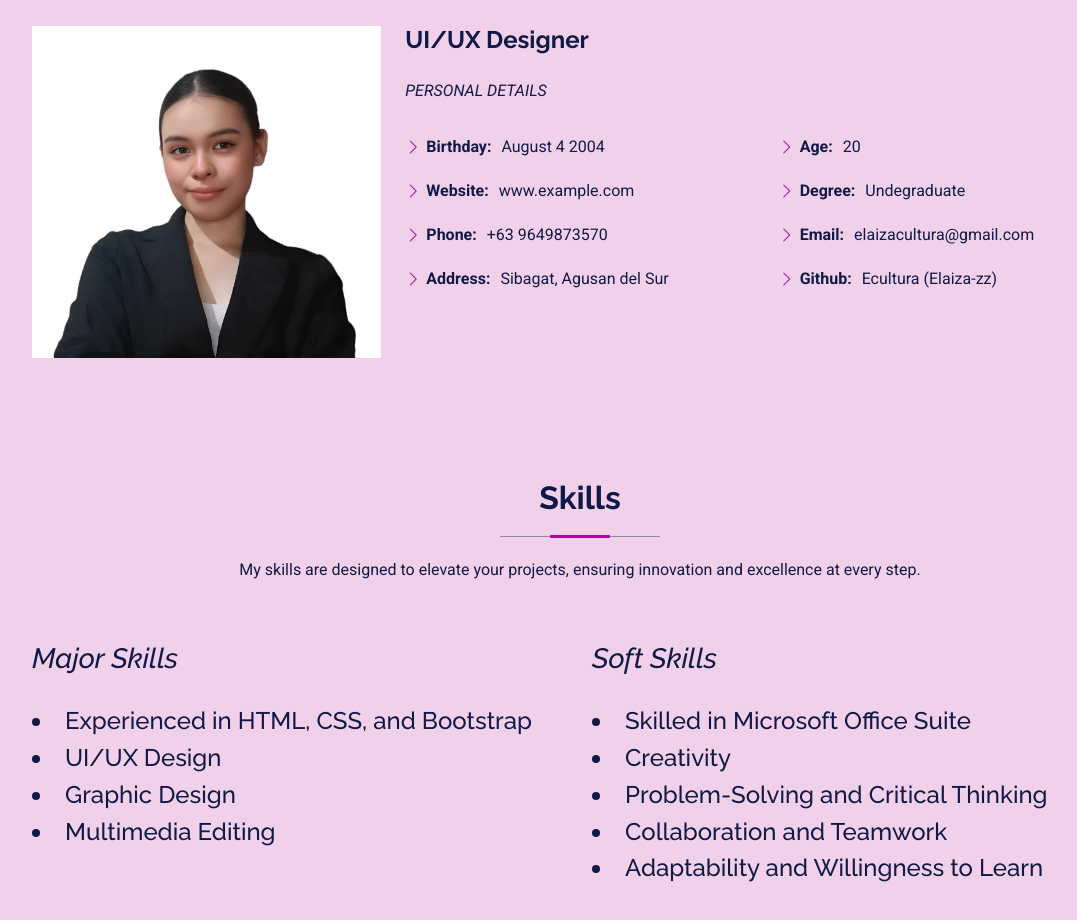
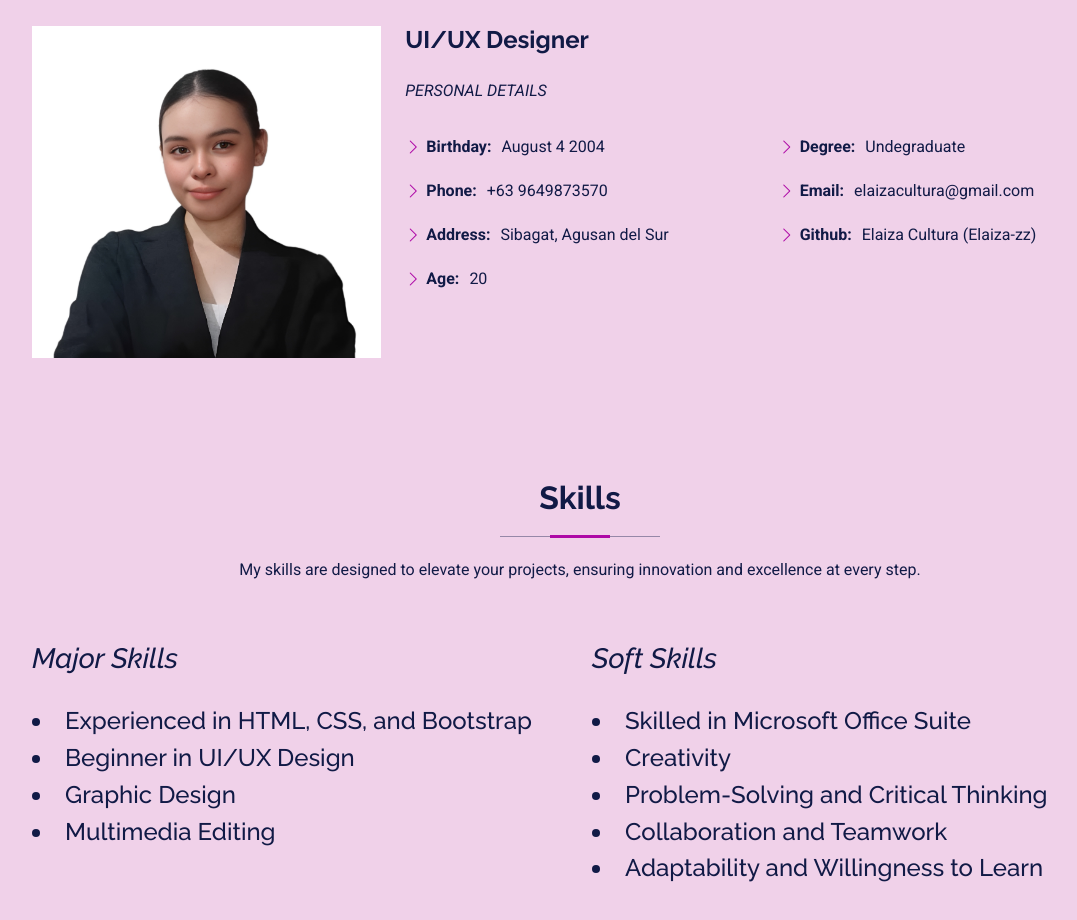
Before and after one commit to Elaiza-zz/Elaiza-zz.github.io, a plain HTML site: page index.html in a window 1280 px wide. Shown: the part 1020-1940 px from the top of the page, without its empty margins (140-1217 px from the left). Drawn offline with Linux system fonts and the light colour scheme.

Commit message:
added some changes

```diff
--- a/index.html
+++ b/index.html
@@ -141,8 +141,10 @@ animateCircles();
 }
 
 body {
-
-  cursor: url("assets/img/cursor/icons8-cursor-resize.png"), auto;
+  color: var(--default-color);
+  background-color: var(--background-color);
+  font-family: var(--default-font);
+  cursor: url("assets/img/cursor/icons8-cursor-resize.png")0 0, default;
 
 }
 
@@ -154,9 +156,8 @@ button,
 
 }
 
+</style>
 
-
-</style>
 
 <body class="index-page">
 
@@ -187,7 +188,7 @@ button,
         <div class="row justify-content-center">
           <div class="col-lg-9">
             <h2>Elaiza Cultura</h2>
-            <p>I'm an <span class="typed" data-typed-items="UI/UX Designer, 3rd Year Student,Information System Student"></span><span class="typed-cursor typed-cursor--blink" aria-hidden="true"></span></p>
+            <p>I'm an <span class="typed" data-typed-items="3rd Year Student,Information System Student"></span><span class="typed-cursor typed-cursor--blink" aria-hidden="true"></span></p>
             <div class="social-links">
               <a href="https://www.facebook.com/share/1LmkjMehZP/?mibextid=wwXIfr"><i class="bi bi-facebook"></i></a>
               <a href="https://www.instagram.com/ezza_cultura?igsh=a2x4NHd1a2Izd3Zj&utm_source=qr"><i class="bi bi-instagram"></i></a>
@@ -231,17 +232,16 @@ button,
               <div class="col-lg-6">
                 <ul>
                   <li><i class="bi bi-chevron-right"></i> <strong>Birthday:</strong> <span>August 4 2004</span></li>
-                  <li><i class="bi bi-chevron-right"></i> <strong>Website:</strong> <span>www.example.com</span></li>
                   <li><i class="bi bi-chevron-right"></i> <strong>Phone:</strong> <span>+63 9649873570</span></li>
                   <li><i class="bi bi-chevron-right"></i> <strong>Address:</strong> <span>Sibagat, Agusan del Sur</span></li>
+                  <li><i class="bi bi-chevron-right"></i> <strong>Age:</strong> <span>20</span></li>
                 </ul>
               </div>
               <div class="col-lg-6">
                 <ul>
-                  <li><i class="bi bi-chevron-right"></i> <strong>Age:</strong> <span>20</span></li>
                   <li><i class="bi bi-chevron-right"></i> <strong>Degree:</strong> <span>Undegraduate</span></li>
                   <li><i class="bi bi-chevron-right"></i> <strong>Email:</strong> <span>elaizacultura@gmail.com</span></li>
-                  <li><i class="bi bi-chevron-right"></i> <strong>Github:</strong> <span>Ecultura (Elaiza-zz)</span></li>
+                  <li><i class="bi bi-chevron-right"></i> <strong>Github:</strong> <span>Elaiza Cultura (Elaiza-zz)</span></li>
                 </ul>
               </div>
             </div>
@@ -279,7 +279,7 @@ button,
                 </div>
 
                 <div class="resume-item pb-0">
-                    <h4><li>UI/UX Design</li></h4>
+                    <h4><li>Beginner in UI/UX Design</li></h4>
                 </div>
 
                 <div class="resume-item pb-0">
```
